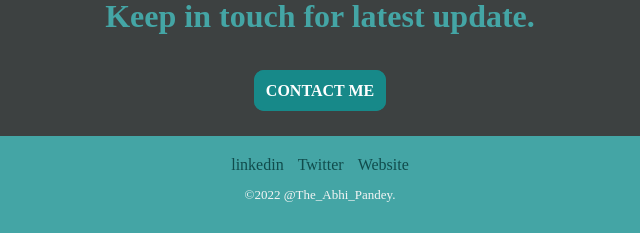
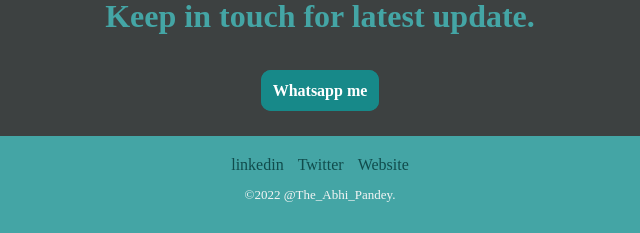
Before and after one commit to theabhipandey/cv, a plain HTML site: page index.html in a window 1280 px wide. Shown: the part 1892-2125 px from the top of the page, 320-960 px from the left. Drawn offline with Linux system fonts and the light colour scheme.

Commit message:
add whatsapp

```diff
--- a/index.html
+++ b/index.html
@@ -59,7 +59,7 @@
         <div class="contact-me">
             <h2>Get In Touch</h2>
             <h3>Keep in touch for latest update.</p>
-                <a class="btn" href="tel:+919794298928">CONTACT ME</a>
+                <a class="btn" href="https://wa.me/+919794298928">Whatsapp me</a>
         </div>
     </div>
 
```
